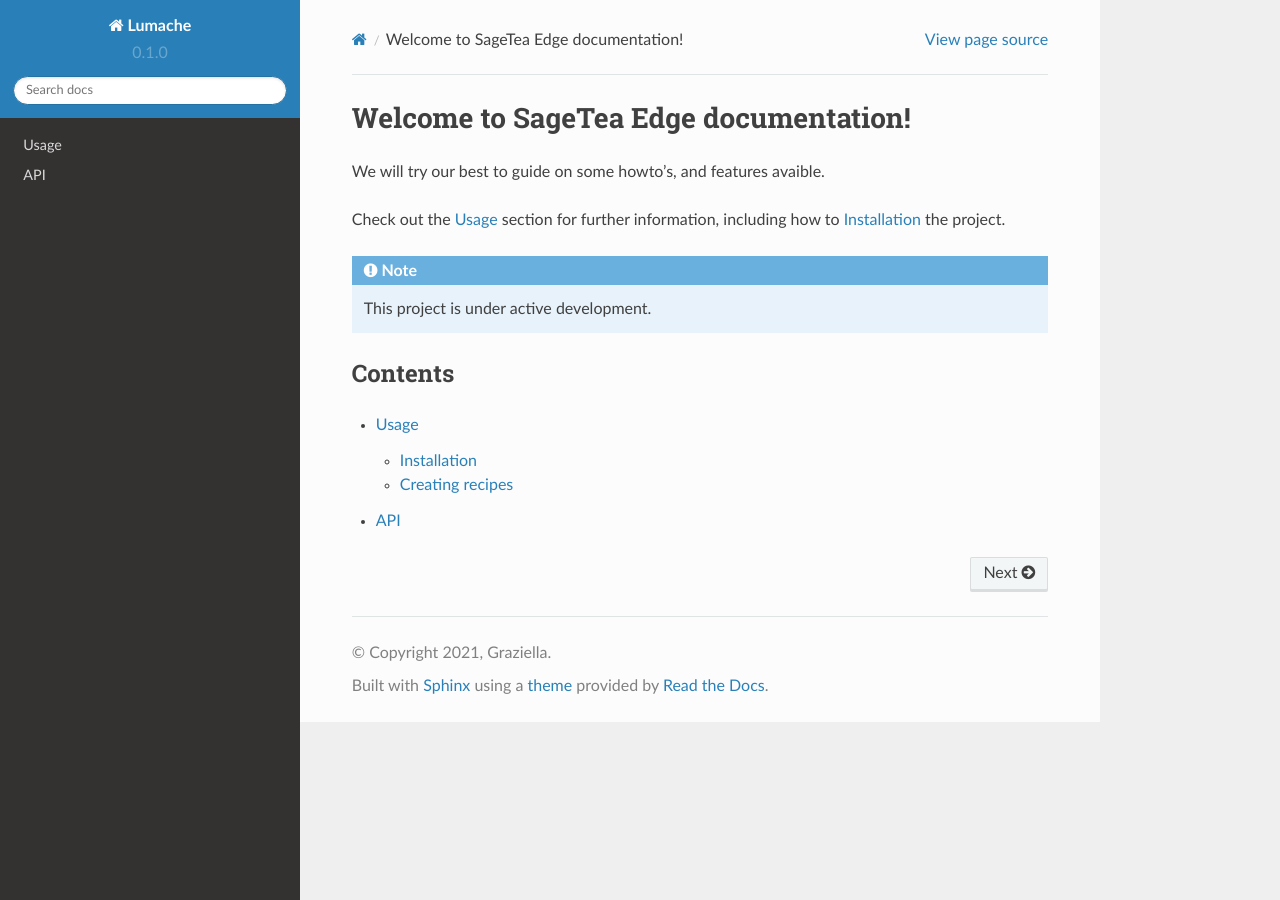
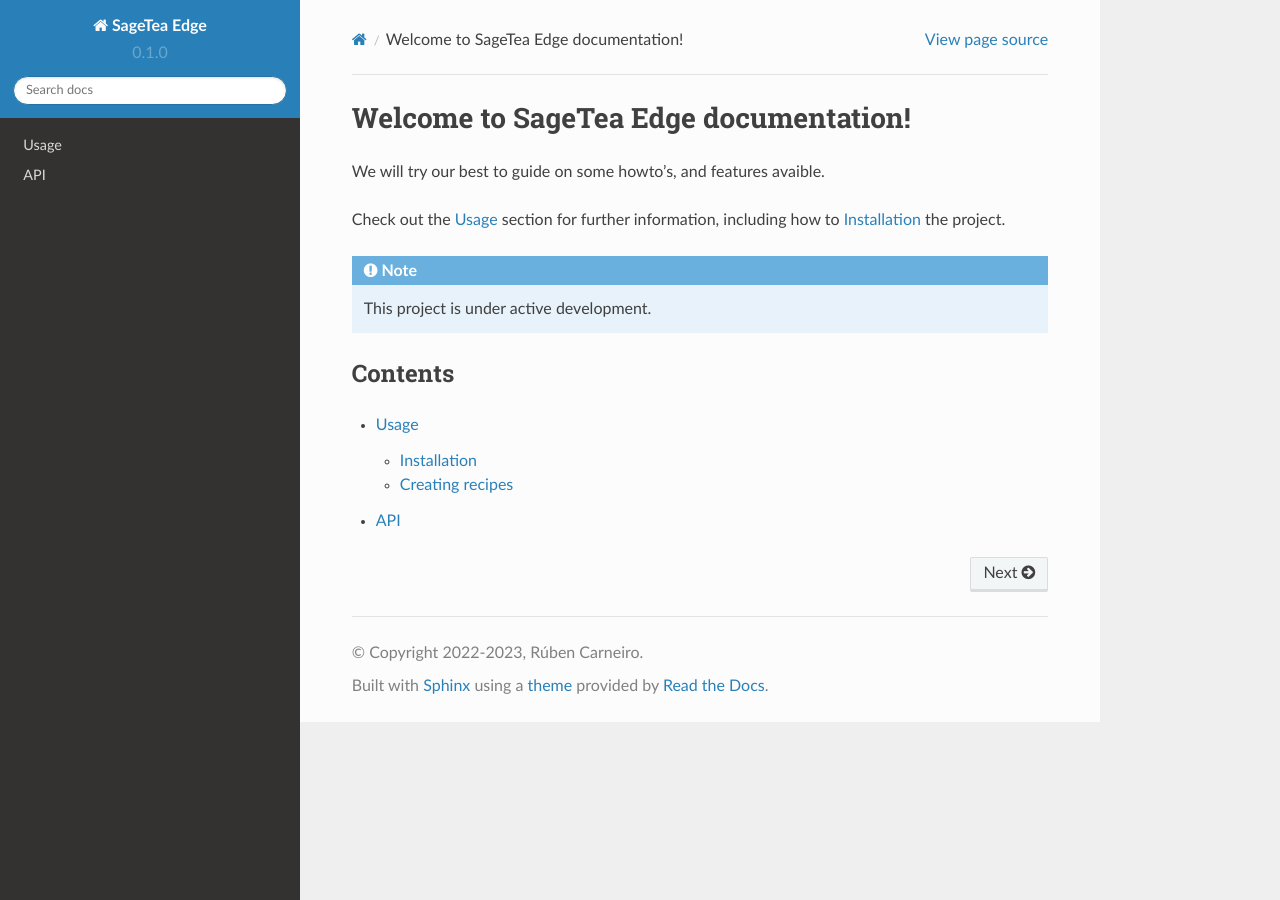
Before and after one commit to rubencarneiro/sagetea.docs.io, a Sphinx documentation site: the page built from docs/source/index.rst, in a window 1280 px wide. Built offline with Sphinx 7.4.7 and the Read the Docs theme 2.0.0, drawn with Linux system fonts in a browser that asks for light colours.

Commit message:
Update conf.py

```diff
--- a/docs/source/conf.py
+++ b/docs/source/conf.py
@@ -2,9 +2,9 @@
 
 # -- Project information
 
-project = 'Lumache'
-copyright = '2021, Graziella'
-author = 'Graziella'
+project = 'SageTea Edge'
+copyright = '2022-2023, Rúben Carneiro'
+author = 'Rúben Carneiro'
 
 release = '0.1'
 version = '0.1.0'
```
